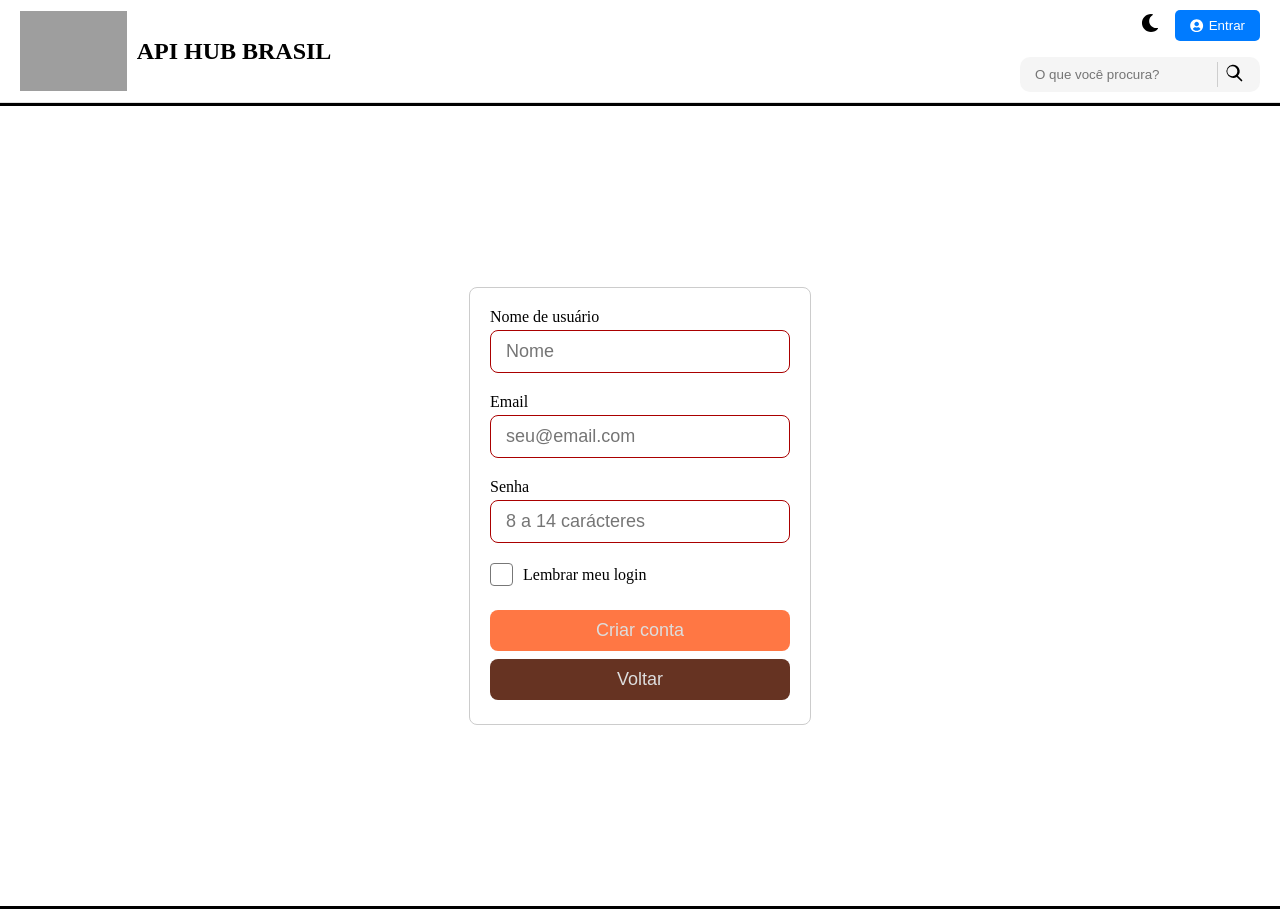
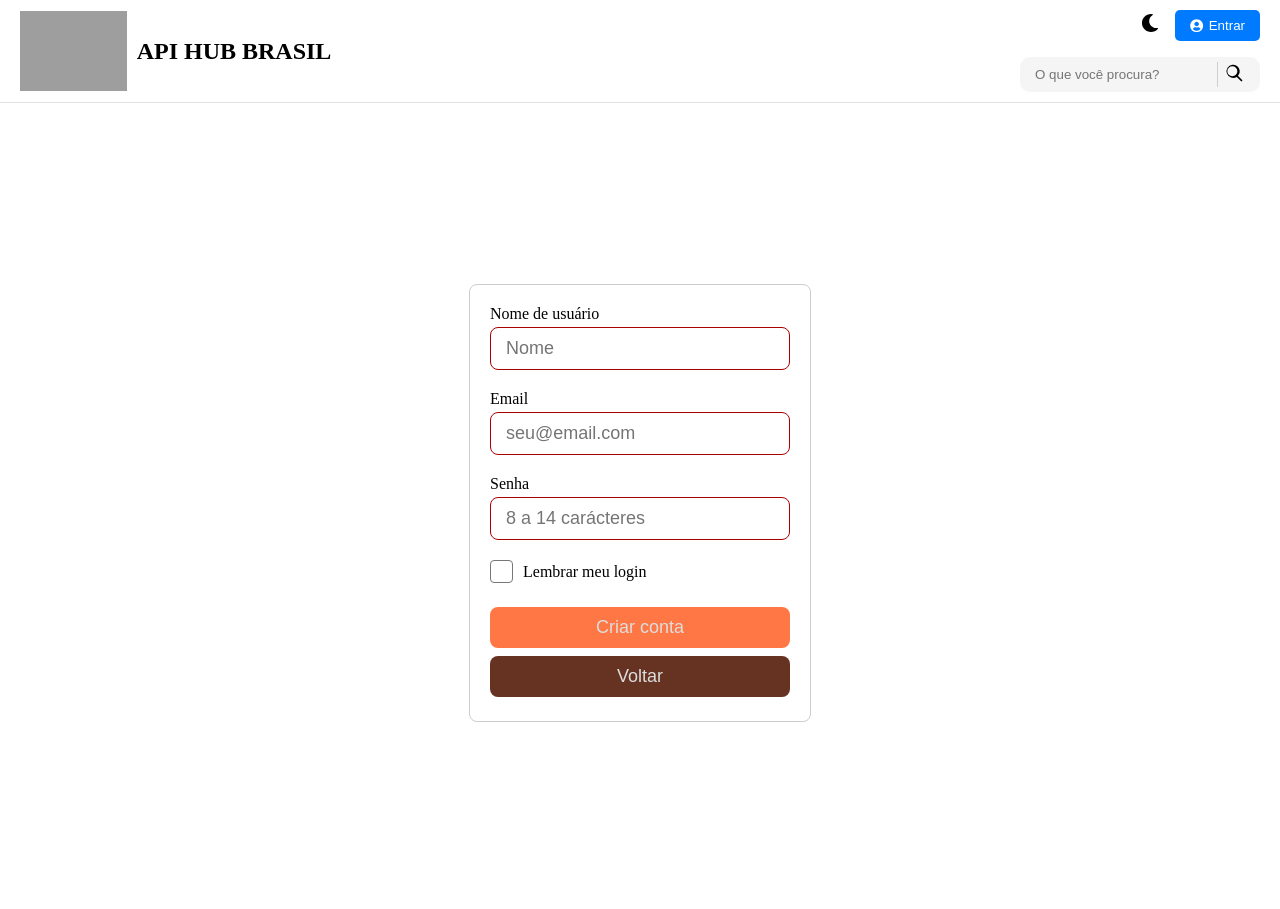
Before and after one commit to RafaelaOMarques/mais-pra-ti_projeto-final_front-end, a React (Vite) app in the folder frontend/frontend-projeto-final/: page /Cadastro in a window 1280 px wide. Built offline with nearby package versions, Linux system fonts and the light colour scheme; grey boxes are pictures that could not be loaded.

Commit message:
Criação dos componentes dos usuários (Acesso, Criação e Recuperação)

```diff
--- a/frontend/frontend-projeto-final/src/styles/usuario.css
+++ b/frontend/frontend-projeto-final/src/styles/usuario.css
@@ -26,9 +26,8 @@ justify-content: center;
 
 .usuario_div_principal{
 width: 100%;
+display: flex;
 min-height: 100vh;
-border: solid;
-display: flex;
 user-select: none;
 align-self: center !important;
 align-items: center;
```
